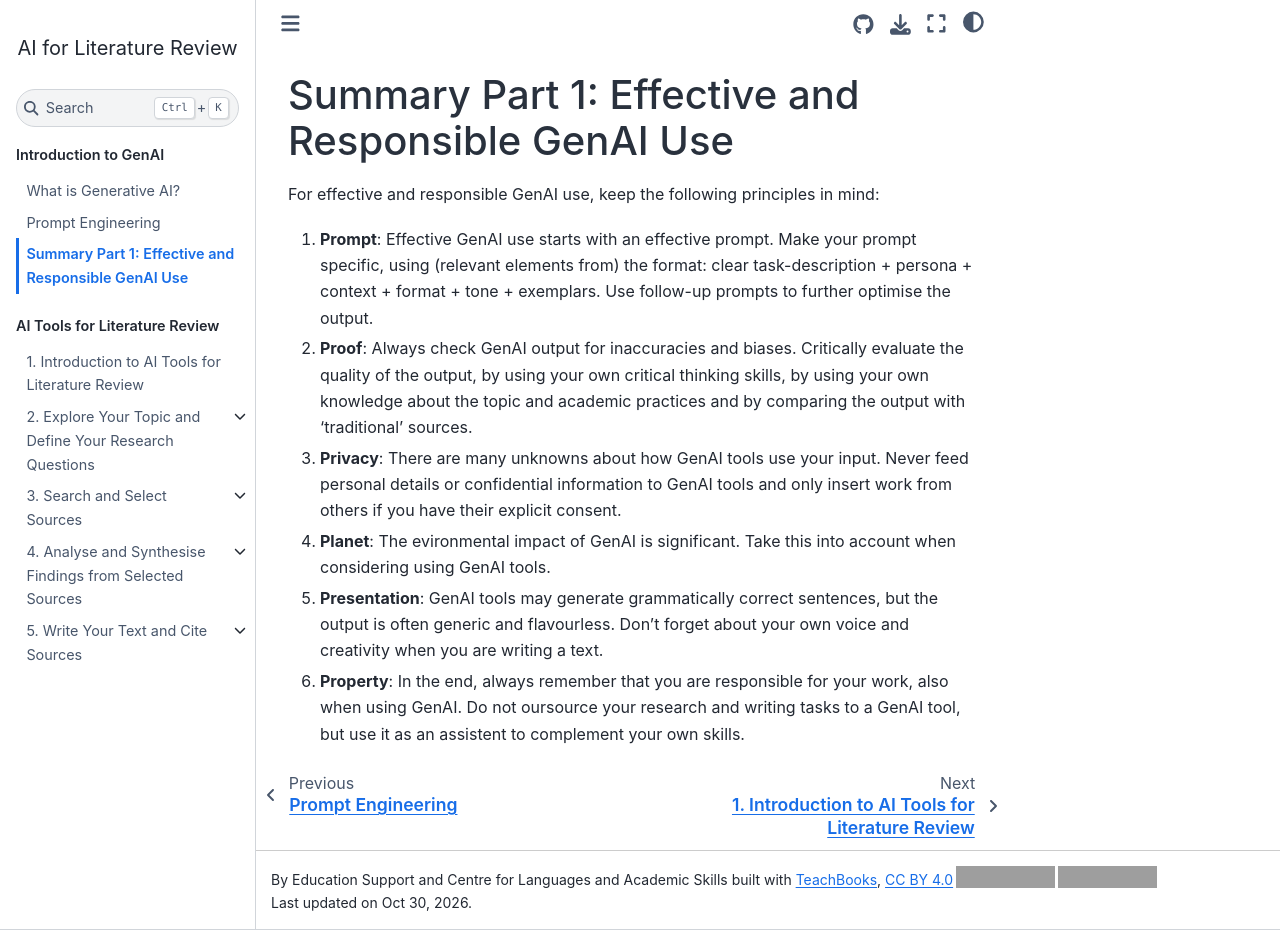
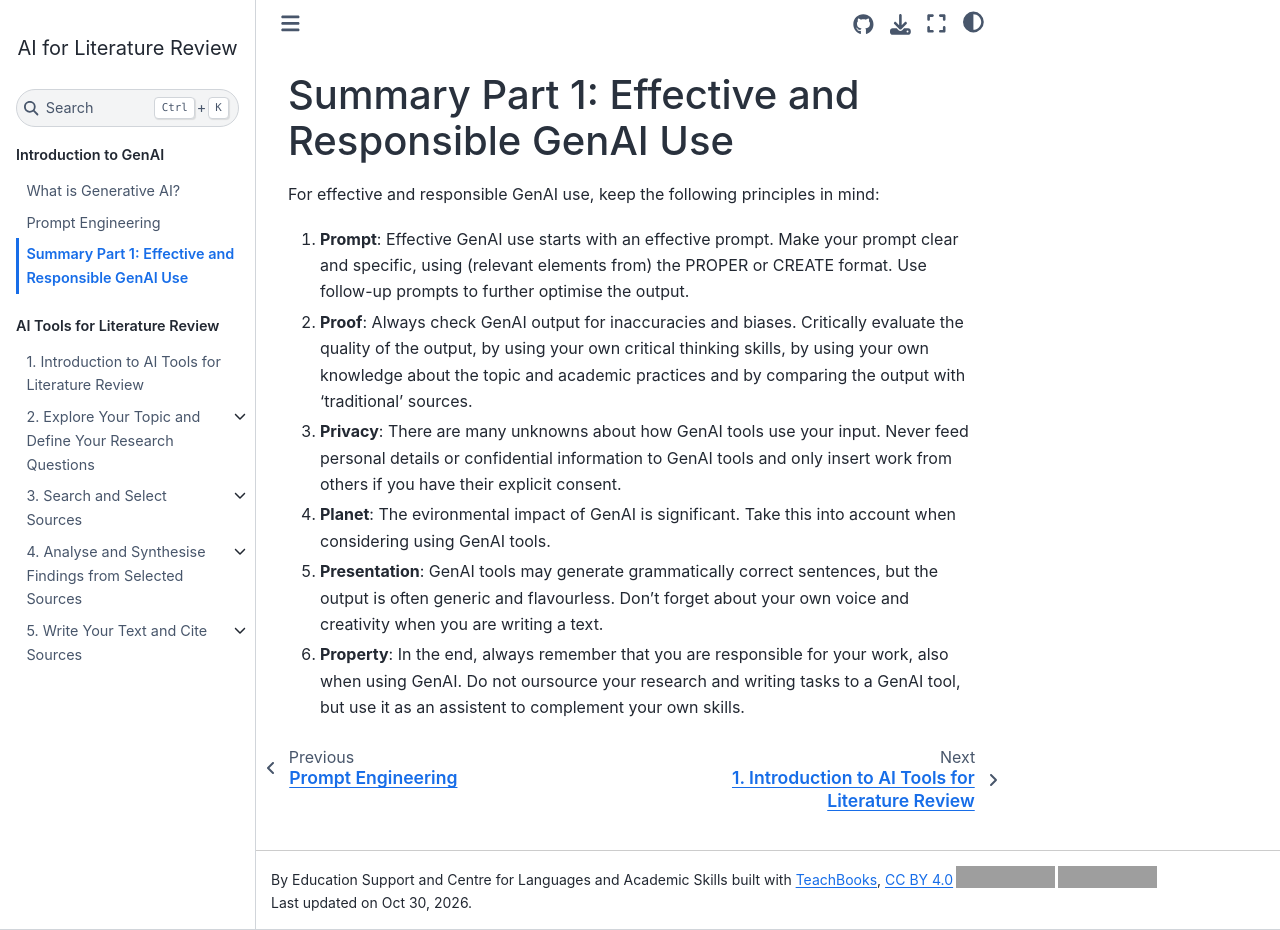
Before and after one commit to lwalma/ai-lit-review, a Jupyter Book: the page built from book/part1/summary-part1.md, in a window 1280 px wide and 930 px high. Built offline with Jupyter Book 1.0.4 settings and Sphinx 7.4.7 and the Sphinx Book theme 1.1.4, drawn with Linux system fonts in a browser that asks for light colours; comment, search, counter and statistics services are not loaded; grey boxes are pictures that could not be loaded.

Commit message:
Update summary-part1.md

```diff
--- a/book/part1/summary-part1.md
+++ b/book/part1/summary-part1.md
@@ -2,7 +2,7 @@
 
 For effective and responsible GenAI use, keep the following principles in mind:
 
-1.	**Prompt**: Effective GenAI use starts with an effective prompt. Make your prompt specific, using (relevant elements from) the format: clear task-description + persona + context + format + tone + exemplars. Use follow-up prompts to further optimise the output.
+1.	**Prompt**: Effective GenAI use starts with an effective prompt. Make your prompt clear and specific, using (relevant elements from) the PROPER or CREATE format. Use follow-up prompts to further optimise the output.
 2.	**Proof**: Always check GenAI output for inaccuracies and biases. Critically evaluate the quality of the output, by using your own critical thinking skills, by using your own knowledge about the topic and academic practices and by comparing the output with 'traditional' sources.
 3.	**Privacy**: There are many unknowns about how GenAI tools use your input. Never feed personal details or confidential information to GenAI tools and only insert work from others if you have their explicit consent.
 4.	**Planet**: The evironmental impact of GenAI is significant. Take this into account when considering using GenAI tools.
```
